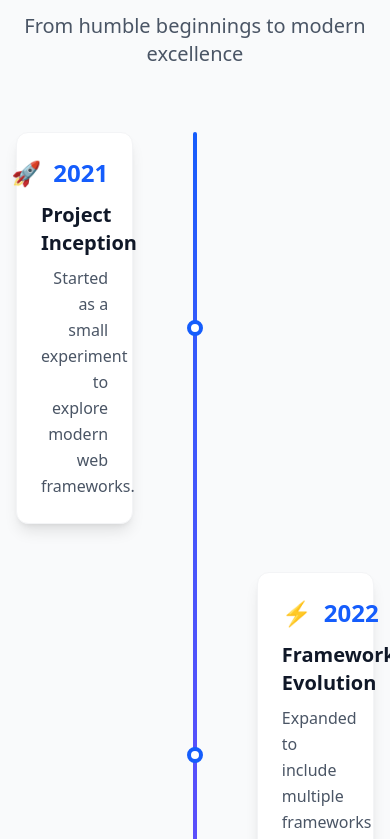
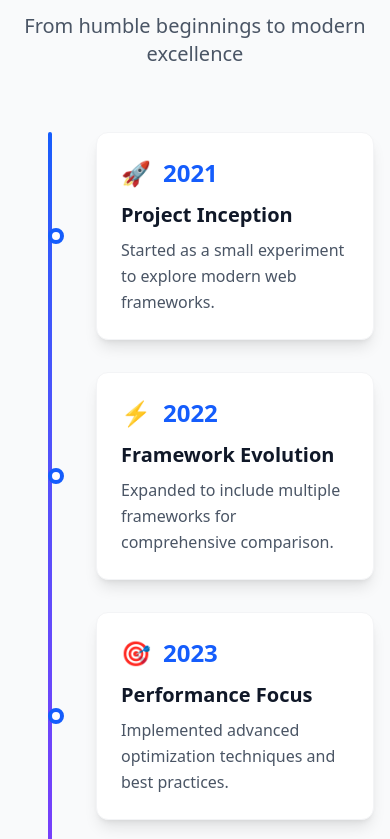
Before and after one commit to AlphaActual/render-strategy-demo, a Nuxt app in the folder nuxt-app/: page /about in a window 390 px wide. Shown: the part 3025-3864 px from the top of the page. Built offline with nearby package versions, Linux system fonts and the light colour scheme.

Commit message:
mobile journey section adjusted

```diff
--- a/nuxt-app/pages/about.vue
+++ b/nuxt-app/pages/about.vue
@@ -218,28 +218,32 @@ useSeoMeta({
             From humble beginnings to modern excellence
           </p>
         </div>
+          <div class="relative">
+          <!-- Timeline line - responsive positioning -->
+          <div class="absolute left-8 md:left-1/2 md:transform md:-translate-x-1/2 w-1 h-full bg-gradient-to-b from-blue-600 to-purple-600 rounded-full"></div>
 
-        <div class="relative">
-          <!-- Timeline line -->
-          <div class="absolute left-1/2 transform -translate-x-1/2 w-1 h-full bg-gradient-to-b from-blue-600 to-purple-600 rounded-full"></div>
-
-          <div class="space-y-12">
+          <div class="space-y-8 md:space-y-12">
             <div
               v-for="(milestone, index) in milestones"
               :key="milestone.year"
               class="relative flex items-center"
-              :class="index % 2 === 0 ? 'justify-start' : 'justify-end'"
+              :class="['justify-start md:justify-start lg:justify-start', index % 2 === 0 ? 'lg:justify-start' : 'lg:justify-end']"
             >
-              <!-- Timeline dot -->
-              <div class="absolute left-1/2 transform -translate-x-1/2 w-4 h-4 bg-white border-4 border-blue-600 rounded-full z-10"></div>
+              <!-- Timeline dot - responsive positioning -->
+              <div class="absolute left-8 md:left-1/2 md:transform md:-translate-x-1/2 w-4 h-4 bg-white border-4 border-blue-600 rounded-full z-10"></div>
 
               <!-- Content -->
               <div
-                class="w-5/12 group"
-                :class="index % 2 === 0 ? 'text-right pr-8' : 'text-left pl-8'"
+                class="group ml-20 md:ml-0"
+                :class="[
+                  'md:w-5/12',
+                  index % 2 === 0
+                    ? 'lg:text-right lg:pr-8 md:text-left md:pl-8'
+                    : 'lg:text-left lg:pl-8 md:text-left md:pl-8'
+                ]"
               >
                 <div class="bg-white p-6 rounded-xl shadow-lg hover:shadow-2xl transition-all duration-500 border border-gray-100 hover:border-blue-200 transform hover:-translate-y-2">
-                  <div class="flex items-center mb-3" :class="index % 2 === 0 ? 'justify-end' : 'justify-start'">
+                  <div class="flex items-center mb-3" :class="index % 2 === 0 ? 'justify-start lg:justify-end' : 'justify-start'">
                     <span class="text-2xl mr-3">{{ milestone.icon }}</span>
                     <span class="text-2xl font-bold text-blue-600">{{ milestone.year }}</span>
                   </div>
```
Also changed, not shown: 1 other file (tests, documents, lock files or other folders).
